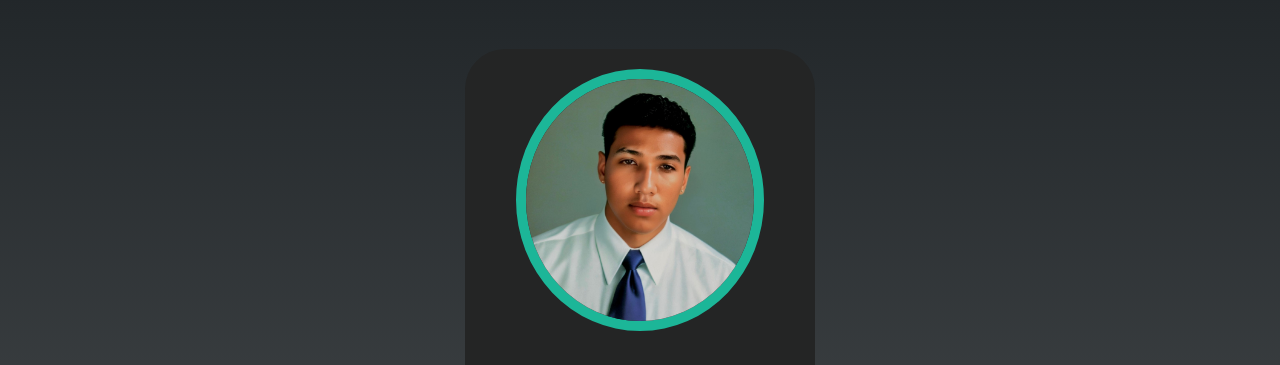
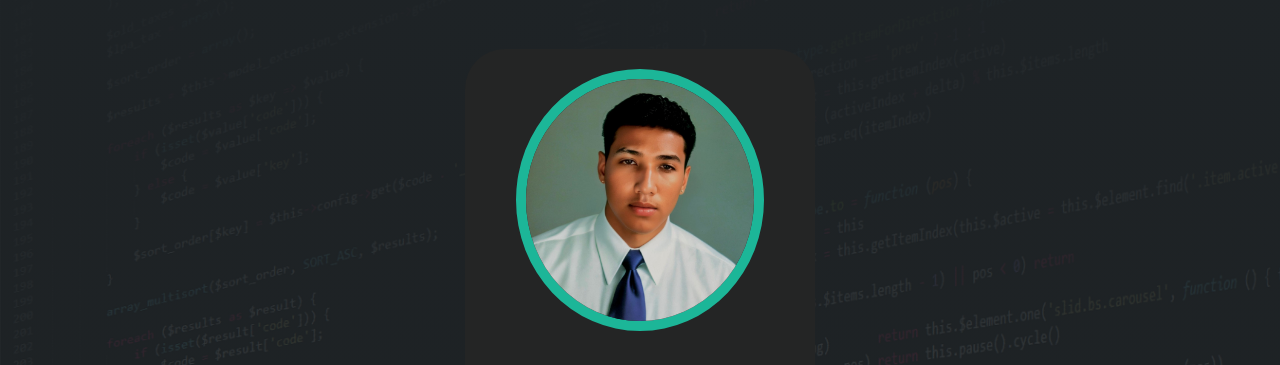
Before and after one commit to Irandeaguas/irandeaguas.github.io, a plain HTML site: page index.html in a window 1280 px wide. Shown: the part 75-440 px from the top of the page. Drawn offline with nearby package versions, Linux system fonts and the light colour scheme; files whose address does not match are found by name.

Commit message:
Update estilo.css

```diff
--- a/css/estilo.css
+++ b/css/estilo.css
@@ -58,7 +58,7 @@ html{
 /* SECCION I N I C I O */
 .inicio{
     background: linear-gradient(to top, rgba(30,35,38,.8), rgba(30,35,38,1)),
-    url(img/fondo1.jpg);
+    url(/img/fondo1.jpg);
     background-size: cover;
     height: 100vh;
     color: #fff;
```
